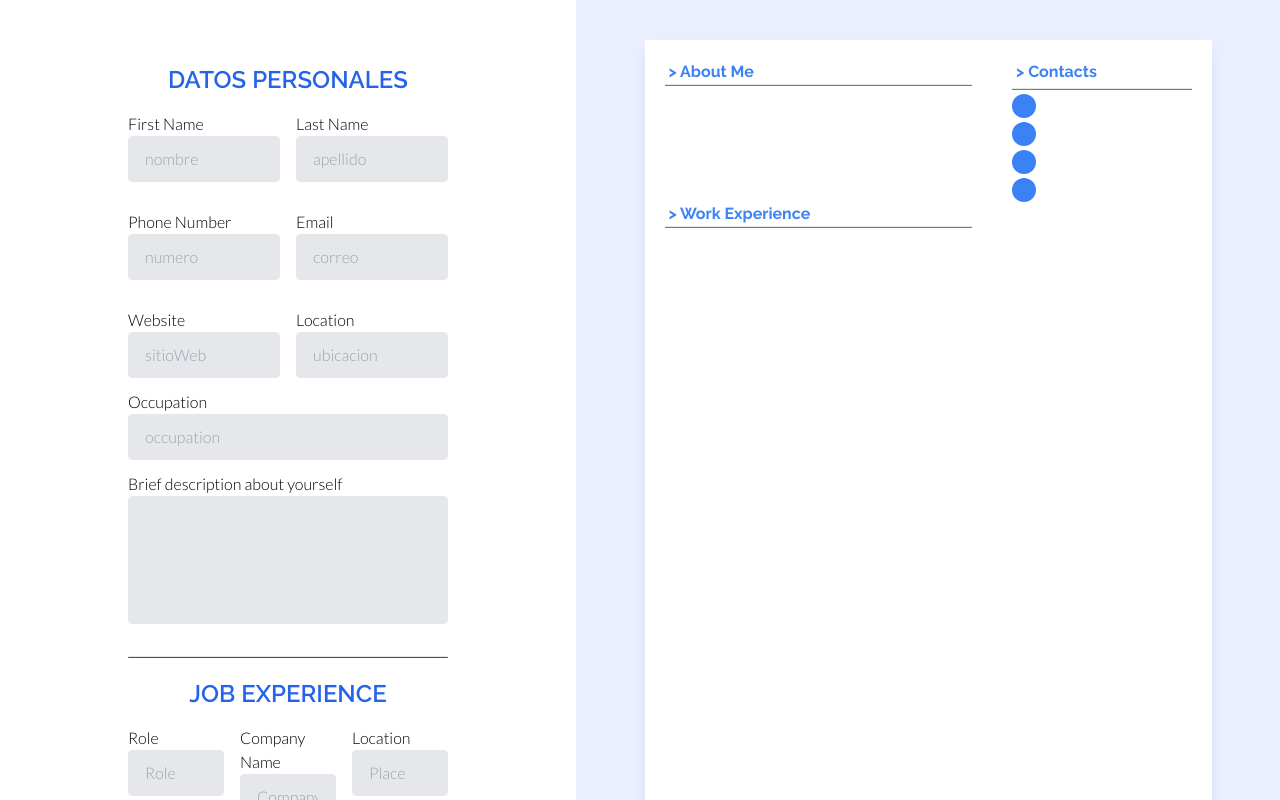
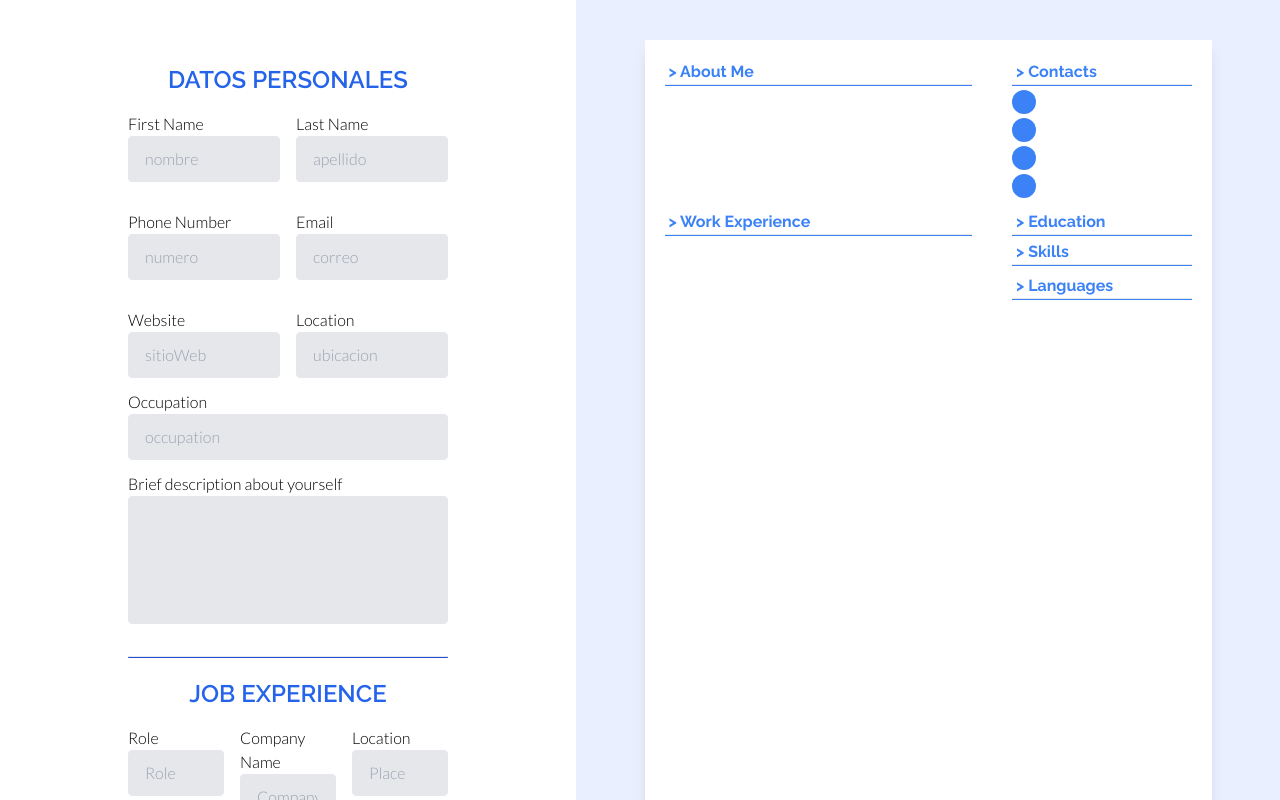
Before and after one commit to matalvarez10/React-resume, a React (Vite) app: page / in a window 1280 px wide. Built offline with nearby package versions, Linux system fonts and the light colour scheme; some icons are missing.

Commit message:
Adding Education,Skills & Languages sections to the resume

```diff
--- /dev/null
+++ b/src/components/resume-components/IndividualEducationComponent.tsx
@@ -0,0 +1,19 @@
+import { IEducationData } from "../../interfaces/inputEducation.interface";
+
+const IndividualEducationComponent = ({
+  education,
+}: {
+  education: IEducationData;
+}) => {
+  const fechaInicio = new Date(education.fechaInicio).getFullYear();
+  const fechaTermino = new Date(education.fechaTermino).getFullYear();
+  return (
+    <div className="flex flex-col text-[#323b4c] break-all font-lato">
+      <p className="text-sm font-bold">{education.courseStudied}</p>
+      <p className="text-xs font-bold">{education.institucion}</p>
+      <p className="text-xs">{fechaInicio} - {fechaTermino}</p>
+    </div>
+  );
+};
+
+export default IndividualEducationComponent;
--- a/src/components/resume-components/educationResumeComponent.tsx
+++ b/src/components/resume-components/educationResumeComponent.tsx
@@ -1,12 +1,12 @@
 import { IEducationData } from "../../interfaces/inputEducation.interface";
-
+import CustomSectionHeader from "../resume-style-components/sectionHeader";
+import IndividualEducationComponent from "./IndividualEducationComponent";
 const EducationResumeComponent = ({allEducationArray}:{allEducationArray: IEducationData[]}) => {
     return (
         <>
+        <CustomSectionHeader titulo="Education"/>
             {allEducationArray.map(education=>(
-                <div key={education.id} className="flex ">
-                    <p className="text-red-500 bg-slate-600 hover:bg-zinc-950 uppercase ">{education.institucion}</p>
-                </div>
+                <IndividualEducationComponent key={education.id} education={education}/>
             ))}
         </>
     );
--- a/src/components/resume-components/experienceResumeComponent.tsx
+++ b/src/components/resume-components/experienceResumeComponent.tsx
@@ -1,5 +1,5 @@
 import { IExperienceData } from "../../interfaces/inputExperience.interface";
-import IndividualExperienceComponent from "./individualComponent";
+import IndividualExperienceComponent from "./individualExperienceComponent";
 import CustomSectionHeader from "../resume-style-components/sectionHeader";
 const ExperienceResumeComponent = ({
   allJobsArray,
--- a/src/components/resume-components/skillsResumeComponent.tsx
+++ b/src/components/resume-components/skillsResumeComponent.tsx
@@ -1,16 +1,24 @@
 import { ISkillsData } from "../../interfaces/inputSkills.interface";
-
-const SkillsResumeComponent = ({allSkillsArray}:{allSkillsArray: ISkillsData[]}) => {
-    return (
-        <>
-            {allSkillsArray.map(skill=>(
-                <div key={skill.id}>
-                    <p>{skill.skillLevel}</p>
-                    <p>{skill.skillName}</p>
-                </div>
-            ))}
-        </>
-    );
-}
+import CustomSectionHeader from "../resume-style-components/sectionHeader";
+const SkillsResumeComponent = ({
+  allSkillsArray,
+  titulo,
+}: {
+  allSkillsArray: ISkillsData[];
+  titulo: string;
+}) => {
+  return (
+    <>
+      <CustomSectionHeader titulo={titulo} />
+      <ul className="list-disc marker:text-blue-500 marker:text-xs text-xs">
+        {allSkillsArray.map((skill) => (
+          <li key={skill.id} className="list-inside">
+            {skill.skillName} - <span className="font-bold">{skill.skillLevel}</span>
+          </li>
+        ))}
+      </ul>
+    </>
+  );
+};
 
 export default SkillsResumeComponent;
--- a/src/components/resume-style-components/sectionHeader.tsx
+++ b/src/components/resume-style-components/sectionHeader.tsx
@@ -1,9 +1,9 @@
 const CustomSectionHeader = ({titulo}:{titulo:string}) => {
     return (
-        <>
+        <div> {/* Had to use a div so the gap doesnt affect the hr component */}
             <p className="text-base font-raleway text-blue-500 font-bold indent-1">{"> "+ titulo}</p>
             <hr className="w-full h-[2px] bg-blue-500"/>
-        </>
+        </div>
     );
 }
 
--- a/src/components/resumeComponent.tsx
+++ b/src/components/resumeComponent.tsx
@@ -25,7 +25,7 @@ const ResumeComponent: React.FC<ResumeComponentProps> = ({
   return (
     <section className="bg-[#eaefff] w-full h-full flex justify-center overflow-auto lg:w-[55%]">
       {/* RESUME CANVAS */}
-      <div className="bg-white h-[1000px] w-[1000px] shadow-lg lg:w-[567px] lg:h-[800px] p-5 align-middle my-10 ">
+      <div className="bg-white h-[1000px] w-[1000px] shadow-lg lg:w-[567px] lg:h-[800px] p-5 align-middle my-10 flex flex-col gap-3">
         <DescriptionComponent formData={formData} />
         <div className="flex flex-row gap-10">
           <div className="w-[60%]">
@@ -33,8 +33,14 @@ const ResumeComponent: React.FC<ResumeComponentProps> = ({
           </div>
           <div className="w-[35%] flex flex-col gap-1">
             <EducationResumeComponent allEducationArray={allEducationArray} />
-            <SkillsResumeComponent allSkillsArray={allSkillsArray} />
-            <SkillsResumeComponent allSkillsArray={allLanguagesArray} />
+            <SkillsResumeComponent
+              allSkillsArray={allSkillsArray}
+              titulo="Skills"
+            />
+            <SkillsResumeComponent
+              allSkillsArray={allLanguagesArray}
+              titulo="Languages"
+            />
           </div>
         </div>
       </div>
```
